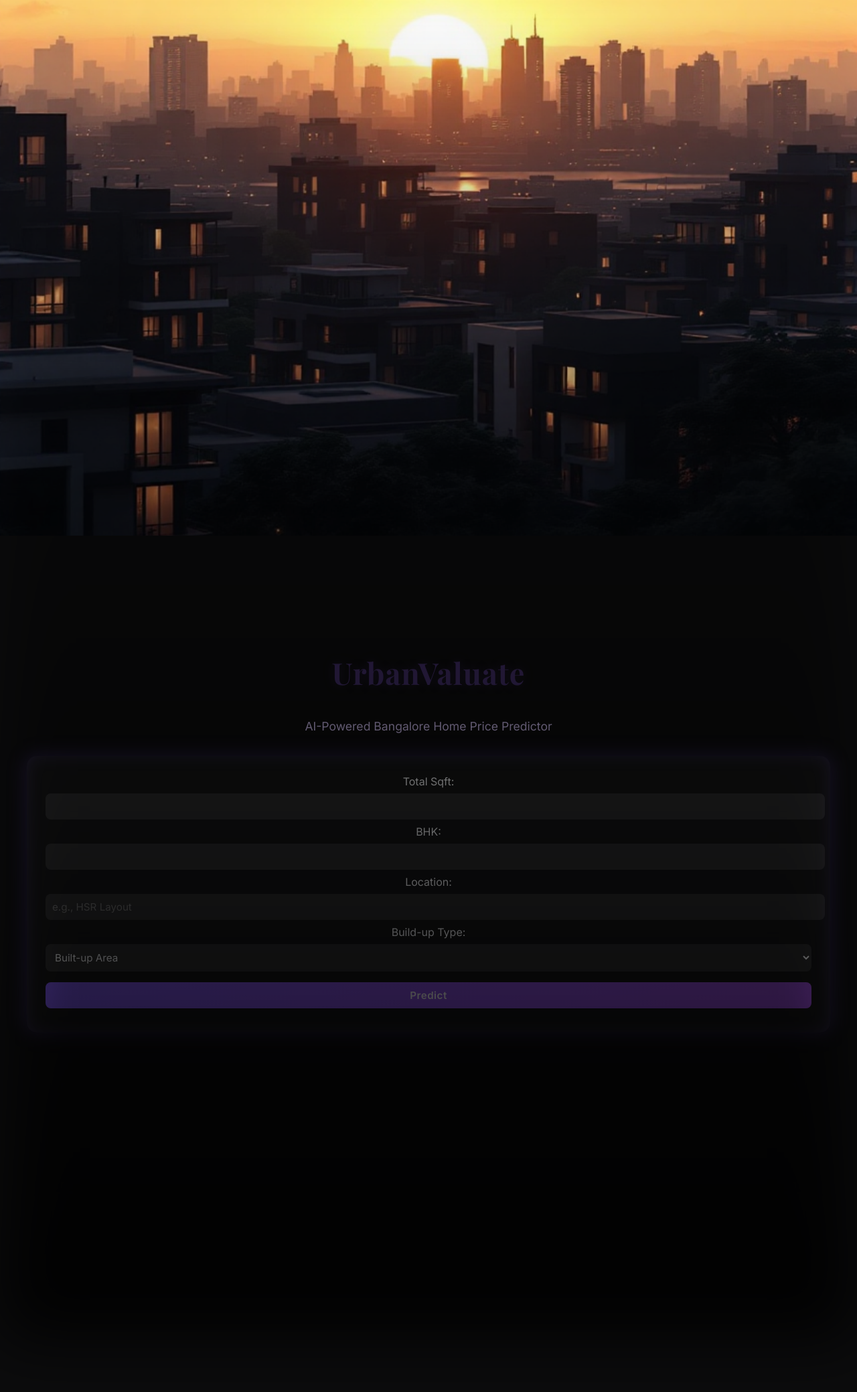
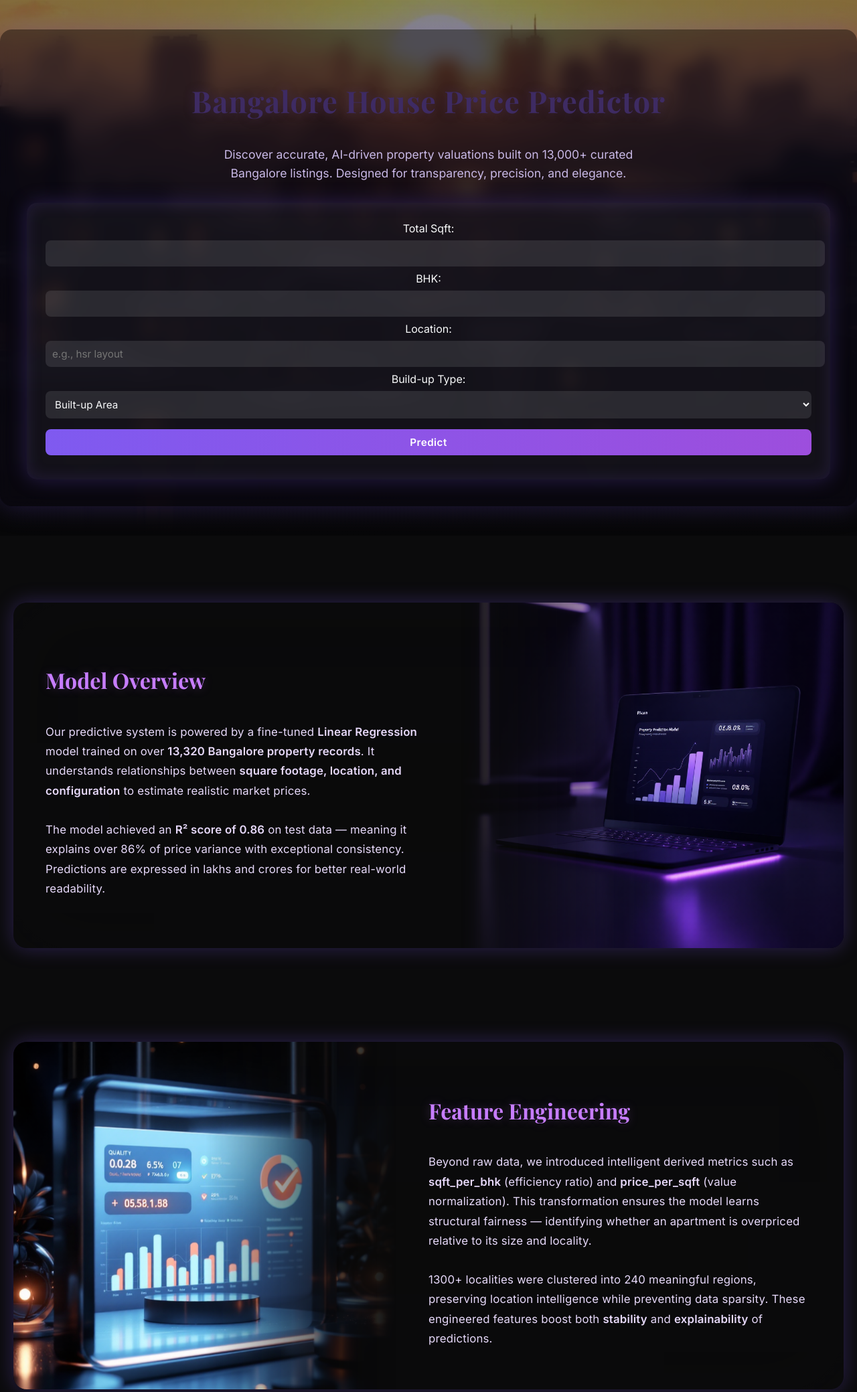
Before and after one commit to RoneyBABA/Housing, a Flask app: page / in a window 1280 px wide. Shown: the top 2079 px of the page at 67% size. Run offline with Flask 3, Linux system fonts and the light colour scheme; parts of the project's set-up code (start-up, migrations or seed data) failed here and were passed over.

Commit message:
Update FontEnd

```diff
--- a/Backend/static/script.js
+++ b/Backend/static/script.js
@@ -1,4 +1,3 @@
-// Reveal animation
 const cards = document.querySelectorAll('.card');
 function revealCards() {
   const trigger = window.innerHeight * 0.85;
@@ -13,5 +12,5 @@ revealCards();
 window.addEventListener('scroll', () => {
   const scrollY = window.scrollY;
   const gradient = document.querySelector('.scroll-gradient');
-  gradient.style.opacity = Math.min(scrollY / 800, 0.8);
+  gradient.style.opacity = Math.min(scrollY / 400, 1);
 });
--- a/Backend/static/style.css
+++ b/Backend/static/style.css
@@ -21,12 +21,14 @@ body {
 
 /* Hero Section */
 .hero {
-  min-height: 100vh;
+   position: relative;
+  z-index: 1;                 /* Bring form above background image */
   display: flex;
   align-items: center;
   justify-content: center;
+  flex-direction: column;
   text-align: center;
-  padding: 40px;
+  min-height: 100vh;
 }
 
 .hero h1 {
@@ -93,30 +95,202 @@ button:hover {
   color: #a9a9c9;
 }
 
+/* Alternating Cards */
+.cards {
+  display: flex;
+  flex-direction: column;
+  gap: 140px;
+  padding: 100px 20px;
+}
+
+.card {
+  display: flex;
+  align-items: stretch;
+  justify-content: space-between;
+  background: rgba(255,255,255,0.05);
+  border-radius: 28px;
+  overflow: hidden;
+  box-shadow: 0 0 30px rgba(127,90,240,0.3);
+  opacity: 0;
+  transform: translateY(60px);
+  transition: all 1s ease-out;
+}
+
+.card.visible {
+  opacity: 1;
+  transform: translateY(0);
+}
+
+.card .text, .card .image {
+  flex: 1;
+  min-height: 420px;
+}
+
+.card .text {
+  flex: 1.2;
+  padding: 60px;
+  display: flex;
+  flex-direction: column;
+  justify-content: center;
+  line-height: 1.75;
+}
+
+.card .text h2 {
+  font-family: 'Playfair Display', serif;
+  font-size: 2rem;
+  color: #c77dff;
+  margin-bottom: 18px;
+  text-shadow: 0 0 15px rgba(199,125,255,0.25);
+}
+
+.card .text p {
+  font-family: 'Inter', sans-serif;
+  color: #e7d9fa;
+  font-size: 1.05rem;
+  margin-bottom: 12px;
+  letter-spacing: 0.2px;
+}
+
+.card .image {
+  position: relative;
+  flex: 1;
+  background-size: cover;
+  background-position: center;
+  background-repeat: no-repeat;
+  transition: transform 0.4s ease;
+  overflow: hidden;
+
+   /* fade out the image using a mask gradient */
+  -webkit-mask-image: linear-gradient(to left, rgba(0,0,0,1) 0%, rgba(0,0,0,1) 50%, rgba(0,0,0,0) 100%);
+  mask-image: linear-gradient(to left, rgba(0,0,0,1) 0%, rgba(0,0,0,1) 50%, rgba(0,0,0,0) 100%);
+  -webkit-mask-repeat: no-repeat;
+  mask-repeat: no-repeat;
+  -webkit-mask-size: 100%;
+  mask-size: 100%;
+}
+
+.card.right .image {
+  -webkit-mask-image: linear-gradient(to right, rgba(0,0,0,1) 0%, rgba(0,0,0,1) 50%, rgba(0,0,0,0) 100%);
+  mask-image: linear-gradient(to right, rgba(0,0,0,1) 0%, rgba(0,0,0,1) 50%, rgba(0,0,0,0) 100%);
+
+}
+
+/* === Soft ambient glow === */
+.card::before {
+  content: "";
+  position: absolute;
+  inset: 0;
+  background: inherit;
+  filter: blur(60px) brightness(0.7);
+  opacity: 0.25;
+  z-index: 0;
+}
+
+/* === Mobile behavior: vertical fade === */
+@media (max-width: 768px) {
+  .card .image {
+    -webkit-mask-image: linear-gradient(to bottom, rgba(0,0,0,1) 0%, rgba(0,0,0,0) 100%);
+    mask-image: linear-gradient(to bottom, rgba(0,0,0,1) 0%, rgba(0,0,0,0) 100%);
+  }
+
+  .card .image {
+    min-height: 250px;
+  }
+
+  .card .text {
+    padding: 2rem 1.5rem;
+    text-align: center;
+  }
+}
+
+.card {
+  position: relative;
+  overflow: hidden;
+}
+
 /* === HERO IMAGE FADE === */
 .top-hero {
-  position: relative;
+    position: fixed;            /* stays behind, covers viewport */
+  top: 0;
+  left: 0;
   width: 100%;
   height: 100vh;
   background-image: url("https://raw.githubusercontent.com/RoneyBABA/Housing/master/Backend/static/assets/hero.png");
   background-size: cover;
   background-position: center;
   background-repeat: no-repeat;
+  z-index: -2;                /* Push hero image behind content */
+  filter: brightness(0.65);
+}
+
+/* Dark fade overlay */
+.top-hero::after {
+  content: "";
+  position: absolute;
+  inset: 0;
+  background: linear-gradient(to bottom, rgba(0,0,0,0.2) 20%, #0b0b0c 100%);
+  pointer-events: none;
+  z-index: -1;
+}
+
+.card {
+  position: relative;
+  display: flex;
+  align-items: stretch;
+  overflow: hidden;
+  background: #0b0b0c; /* dark theme base */
+  border-radius: 20px;
+}
+
+.card .image {
+  position: relative;
+  flex: 1;
+  background-size: cover;
+  background-position: center;
+  background-repeat: no-repeat;
+  transition: transform 0.5s ease;
+}
+
+.card .text {
+  flex: 1;
+  padding: 3rem;
+  z-index: 2;
+  color: #e8e6f0;
+  display: flex;
+  flex-direction: column;
+  justify-content: center;
+}
+
+/* --- Default desktop layout --- */
+.card {
+  display: flex;
+  align-items: stretch;
+  justify-content: space-between;
+  position: relative;
+  border-radius: 20px;
+  overflow: hidden;
+  background: #0b0b0c;
+}
+
+/* === Base image styling === */
+.card .image {
+  position: relative;
+  flex: 1;
+  background-size: cover;
+  background-position: center;
+  background-repeat: no-repeat;
+  transition: transform 0.4s ease;
   overflow: hidden;
 }
 
-/* === Subtle hover motion (optional aesthetic touch) === */
-.card .image:hover {
-  transform: scale(1.03);
-}
 
-/* === Smooth color diffusion around the card === */
+/* === Soft ambient color glow === */
 .card::before {
   content: "";
   position: absolute;
   inset: 0;
   background: inherit;
-  filter: blur(60px) brightness(0.8);
+  filter: blur(60px) brightness(0.7);
   opacity: 0.25;
   z-index: 0;
 }
@@ -144,187 +318,10 @@ button:hover {
   letter-spacing: 1px;
   text-shadow: 0 0 15px rgba(62, 43, 99, 0.4);
 }
-
-/* ===========================================
-   ALTERNATING FEATURE CARDS (UNIFIED VERSION)
-   =========================================== */
-.cards {
-  display: flex;
-  flex-direction: column;
-  gap: 140px;
-  padding: 100px 20px;
+.hero-content {
+  background: rgba(15, 10, 25, 0.45);  /* Subtle translucent box */
+  backdrop-filter: blur(12px);
+  padding: 40px;
+  border-radius: 18px;
+  box-shadow: 0 0 40px rgba(127, 90, 240, 0.25);
 }
-
-/* --- CARD BASE STYLE --- */
-.card {
-  position: relative;
-  display: flex;
-  align-items: stretch;
-  justify-content: space-between;
-  background: #0b0b0c; /* dark base */
-  border-radius: 28px;
-  overflow: hidden;
-  box-shadow: 0 0 30px rgba(127, 90, 240, 0.3);
-  opacity: 0;
-  transform: translateY(60px);
-  transition: all 1s ease-out;
-}
-
-/* Reveal animation (triggered by JS on scroll) */
-.card.visible {
-  opacity: 1;
-  transform: translateY(0);
-}
-
-/* --- TEXT + IMAGE STRUCTURE --- */
-.card .text,
-.card .image {
-  flex: 1;
-  min-height: 420px;
-}
-
-.card .text {
-  flex: 1.2;
-  padding: 60px;
-  display: flex;
-  flex-direction: column;
-  justify-content: center;
-  line-height: 1.75;
-  color: #e8e6f0;
-  z-index: 2;
-}
-
-.card .text h2 {
-  font-family: 'Playfair Display', serif;
-  font-size: 2rem;
-  color: #c77dff;
-  margin-bottom: 18px;
-  text-shadow: 0 0 15px rgba(199,125,255,0.25);
-}
-
-.card .text p {
-  font-family: 'Inter', sans-serif;
-  color: #e7d9fa;
-  font-size: 1.05rem;
-  margin-bottom: 12px;
-  letter-spacing: 0.2px;
-}
-
-/* --- IMAGE BASE --- */
-.card .image {
-  position: relative;
-  flex: 1;
-  background-size: cover;
-  background-position: center;
-  background-repeat: no-repeat;
-  opacity: 0.9;
-  transition: opacity 0.8s ease, transform 0.4s ease;
-  filter: brightness(0.85) contrast(1.05);
-  overflow: hidden;
-}
-
-/* === Fade illusion — Left-aligned cards (text on right) === */
-.card.left .image::after {
-  content: "";
-  position: absolute;
-  inset: 0;
-  background: linear-gradient(to right,
-    rgba(11,11,12,0) 0%,
-    rgba(11,11,12,0.1) 30%,
-    rgba(11,11,12,0.3) 60%,
-    rgba(11,11,12,0.6) 80%,
-    rgba(11,11,12,0.9) 100%);
-  pointer-events: none;
-  transition: opacity 0.4s ease;
-}
-
-/* === Fade illusion — Right-aligned cards (text on left) === */
-.card.right .image::after {
-  content: "";
-  position: absolute;
-  inset: 0;
-  background: linear-gradient(to left,
-    rgba(11,11,12,0) 0%,
-    rgba(11,11,12,0.1) 30%,
-    rgba(11,11,12,0.3) 60%,
-    rgba(11,11,12,0.6) 80%,
-    rgba(11,11,12,0.9) 100%);
-  pointer-events: none;
-  transition: opacity 0.4s ease;
-}
-
-/* --- Ambient glow for depth --- */
-.card::before {
-  content: "";
-  position: absolute;
-  inset: 0;
-  background: inherit;
-  filter: blur(60px) brightness(0.7);
-  opacity: 0.25;
-  z-index: 0;
-}
-
-/* --- Alternating Layout Order --- */
-.card.left .text { order: 1; }
-.card.left .image { order: 2; }
-
-.card.right .image { order: 1; }
-.card.right .text { order: 2; }
-
-/* --- Hover Interaction --- */
-.card .image:hover {
-  transform: scale(1.03);
-  opacity: 1;
-}
-
-/* --- MOBILE RESPONSIVE STYLING --- */
-@media (max-width: 900px) {
-  .card {
-    flex-direction: column;
-  }
-
-  /* Always show image on top */
-  .card.left .image,
-  .card.right .image {
-    order: 1;
-  }
-
-  .card.left .text,
-  .card.right .text {
-    order: 2;
-  }
-
-  /* Vertical fade for mobile layout */
-  .card.left .image::after,
-  .card.right .image::after {
-    background: linear-gradient(to bottom,
-      rgba(11,11,12,0) 0%,
-      rgba(11,11,12,0.2) 40%,
-      rgba(11,11,12,0.6) 75%,
-      rgba(11,11,12,0.9) 100%);
-  }
-
-  /* Adjust mobile dimensions */
-  .card .image {
-    min-height: 250px;
-  }
-
-  .card .text {
-    padding: 40px 25px;
-  }
-}
-
-/* === Subtle hover motion (optional aesthetic touch) === */
-.card .image:hover {
-  transform: scale(1.03);
-}
-
-.card::before {
-  content: "";
-  position: absolute;
-  inset: 0;
-  z-index: -1;
-  background: inherit;
-  filter: blur(40px) brightness(0.9);
-  opacity: 0.3;
-}
--- a/Backend/templates/index.html
+++ b/Backend/templates/index.html
@@ -18,8 +18,9 @@
 <!-- HERO SECTION -->
 <section class="hero">
   <div class="hero-content">
-    <h1> UrbanValuate</h1>
-    <p>AI-Powered Bangalore Home Price Predictor </p>
+    <h1> Bangalore House Price Predictor</h1>
+    <p>Discover accurate, AI-driven property valuations built on 13,000+ curated Bangalore listings.
+    Designed for transparency, precision, and elegance.</p>
 
     <div class="form-container">
       <form action="/" method="post">
@@ -30,13 +31,14 @@
         <input type="number" name="bhk" required value="{{ request.form.bhk or '' }}">
 
         <label>Location:</label>
-        <input type="text" id="location" name="location" placeholder="e.g., HSR Layout" required value="{{ request.form.location or '' }}">
+        <input type="text" name="location" placeholder="e.g., hsr layout" required value="{{ request.form.location or '' }}">
 
         <label>Build-up Type:</label>
         <select name="build_up" required>
           <option value="built-up area" {% if request.form.build_up=='built-up area' %}selected{% endif %}>Built-up Area</option>
           <option value="carpet area" {% if request.form.build_up=='carpet area' %}selected{% endif %}>Carpet Area</option>
           <option value="super built-up area" {% if request.form.build_up=='super built-up area' %}selected{% endif %}>Super Built-up Area</option>
+          <option value="plot area" {% if request.form.build_up=='plot area' %}selected{% endif %}>Plot Area</option>
         </select>
 
         <button type="submit">Predict</button>
@@ -117,3 +119,7 @@
   </div>
 
 </section>
+
+<script src="{{ url_for('static', filename='script.js') }}"></script>
+</body>
+</html>
```
